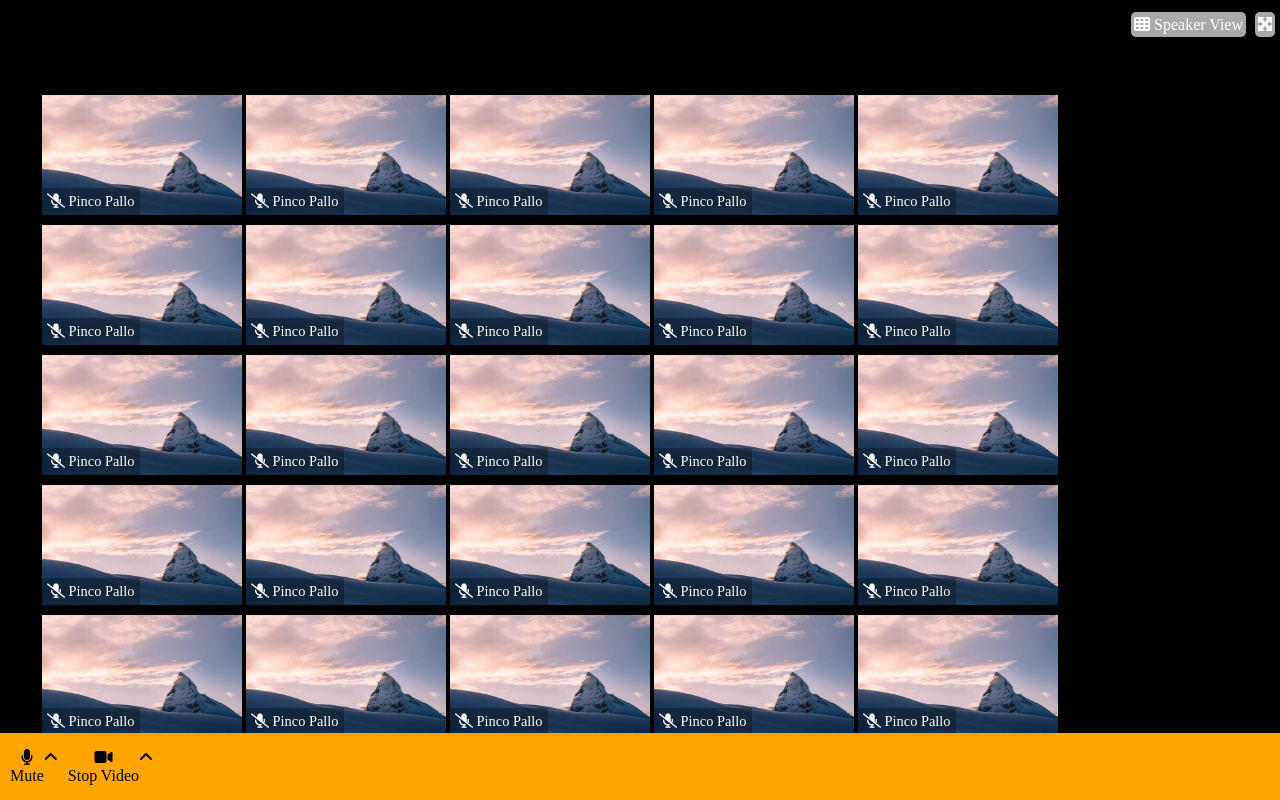
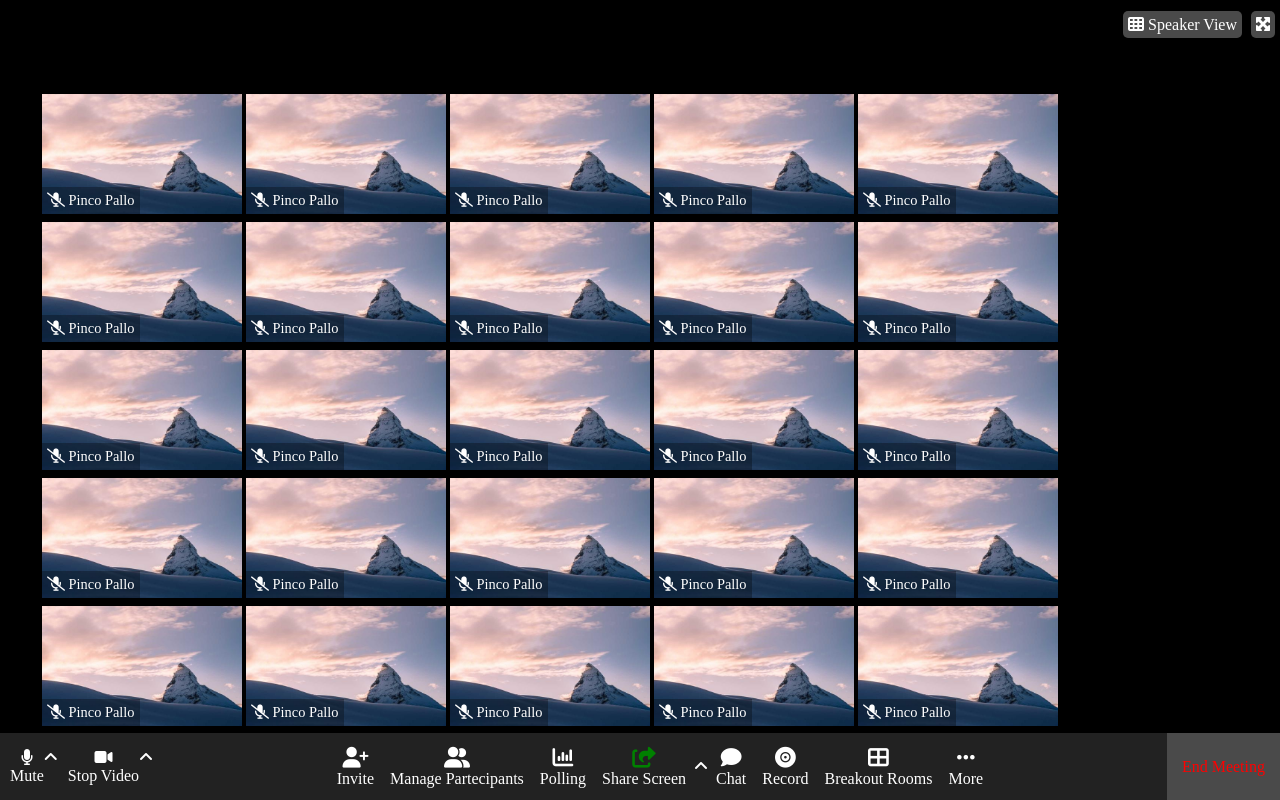
Before and after one commit to GabrielePazi/html-css-zoom, a plain HTML site: page index.html in a window 1280 px wide. Drawn offline with Linux system fonts and the light colour scheme.

Commit message:
1.5 end meetin e ultime modifiche

```diff
--- a/css/style.css
+++ b/css/style.css
@@ -11,6 +11,8 @@ body {
     justify-content: flex-start;
 }
 
+/*  HEADER  */
+
 .container {
     width: 100%;
     background-color: black;
@@ -22,8 +24,8 @@ body {
 
 header li {
     display: inline;
-    padding: 4px 3px;
-    background-color: darkgrey;
+    padding: 5px;
+    background-color: rgb(74, 74, 74);
     border-radius: 5px;
     margin-right: 5px;
 }
@@ -32,6 +34,8 @@ header li a{
     color: white;
     text-decoration: none;
 }
+
+/*  MAIN  */
 
 main {
     height: 100vh;
@@ -46,7 +50,7 @@ main {
 }
 
 .member-card {
-    margin: 5px 2px;
+    margin: 4px 2px;
     display: flex;
     position: relative;
 }
@@ -66,11 +70,14 @@ img {
     left: 0;
 }
 
+/*  FOOTER  */
+
 footer {
-    background-color: orange;
+    background-color: rgb(34, 34, 34);
     height: 80px;
     width: 100%;
     display: flex;
+    justify-content: space-between;
 }
 
 .input-section {
@@ -80,9 +87,44 @@ footer {
 
 .audio, .video {
     display: flex;
-    margin-left: 10px;
+    padding-left: 10px;
 }
 
-.microphone, .camera {
+.microphone, .camera, .action {
     text-align: center;
+    color: white;
 }
+
+.input-options, .action-option {
+    color: white;
+}
+
+.actions-section {
+    display: flex;
+    align-items: center;
+}
+
+.action {
+    padding:8px;
+}
+
+.action:hover, .video:hover, .audio:hover {
+    background-color: rgb(74, 74, 74);
+}
+
+.green {
+    color: green;
+}
+
+.action :first-child {
+    font-size: 1.3rem;
+}
+
+.endcall-section {
+    background-color: rgb(74, 74, 74);
+    color: red;
+    padding: 15px;
+    display: flex;
+    justify-content: center;
+    align-items: center;
+}
--- a/index.html
+++ b/index.html
@@ -10,6 +10,8 @@
 </head>
 <body>
     <header>
+
+        <!--Pulsanti in alto a destra-->
         <div class="container">
             <ul>
                 <li><a href="#"><i class="fa-solid fa-table-cells"></i> Speaker View</a></li>
@@ -20,6 +22,8 @@
 
     <main>
         <div class="main-container">
+
+            <!--immagini con username e microfono-->
             <div class="member-card">
                 <img src="./imgs/mountain.jpg" alt="">
                 <span class="username"><i class="fa-solid fa-microphone-slash"></i> Pinco Pallo</span>
@@ -138,27 +142,108 @@
     </main>
 
     <footer>
+        <!--Sezione con opzioni video e audio della call-->
         <div class="input-section">
+
+            <!--Sezione dell'audio e freccia in su-->
             <div class="audio">
+
+                <!--Microfono-->
                 <div class="microphone">
                     <span><i class="fa-solid fa-microphone"></i></span>
                     <br>
                     <span>Mute</span>
                 </div>
+
+                <!--freccia in su-->
                 <div class="input-options">
                     <span> <i class="fa-solid fa-angle-up"></i></span>
                 </div>
             </div>
+
+            <!--Sezione del video e freccia in su-->
             <div class="video">
+
+                <!--Camera-->
                 <div class="camera">
                     <span><i class="fa-solid fa-video"></i></span>
                     <br>
                     <span>Stop Video</span>
                 </div>
+
+                <!--freccia in su-->
                 <div class="input-options">
-                    <span> <i class="fa-solid fa-angle-up"></i></span>
+                    <span><i class="fa-solid fa-angle-up"></i></span>
                 </div>
             </div>
+        </div>
+
+        <!--Sezione con le opzioni della call-->
+        <div class="actions-section">
+
+            <!--Invite -->
+            <div class="action">
+                <span><i class="fa-solid fa-user-plus"></i></span>
+                <br>
+                <span>Invite</span>
+            </div>
+
+            <!--Manage Partecipants-->
+            <div class="action">
+                <span><i class="fa-solid fa-user-group"></i></span>
+                <br>
+                <span>Manage Partecipants</span>
+            </div>
+
+            <!--Polling-->
+            <div class="action">
+                <span><i class="fa-solid fa-chart-column"></i></span>
+                <br>
+                <span>Polling</span>
+            </div>
+
+            <!--Share Screen e freccia in sù-->
+            <div class="action">
+                <span> <i class="fa-solid fa-share-from-square  green"></i></span>
+                <br>
+                <span>Share Screen</span>
+            </div>
+            <div class="input-options">
+                <span><i class="fa-solid fa-angle-up"></i></span>
+            </div>
+
+            <!--Chat-->
+            <div class="action">
+                <span><i class="fa-solid fa-comment"></i></span>
+                <br>
+                <span>Chat</span>
+            </div>
+
+            <!--Record-->
+            <div class="action">
+                <span><i class="fa-solid fa-record-vinyl"></i></span>
+                <br>
+                <span>Record</span>
+            </div>
+
+            <!--Brekout Rooms-->
+            <div class="action">
+                <span><i class="fa-solid fa-table-cells-large"></i></span>
+                <br>
+                <span>Breakout Rooms</span>
+            </div>
+
+            <!--More-->
+            <div class="action">
+                <span><i class="fa-solid fa-ellipsis"></i></span>
+                <br>
+                <span>More</span>
+            </div>
+        </div>
+
+        <!--Sezione Termina Chiamata-->
+        <div class="endcall-section">
+            <span>End Meeting</span>
         </div>
     </footer>
 </body>
```
